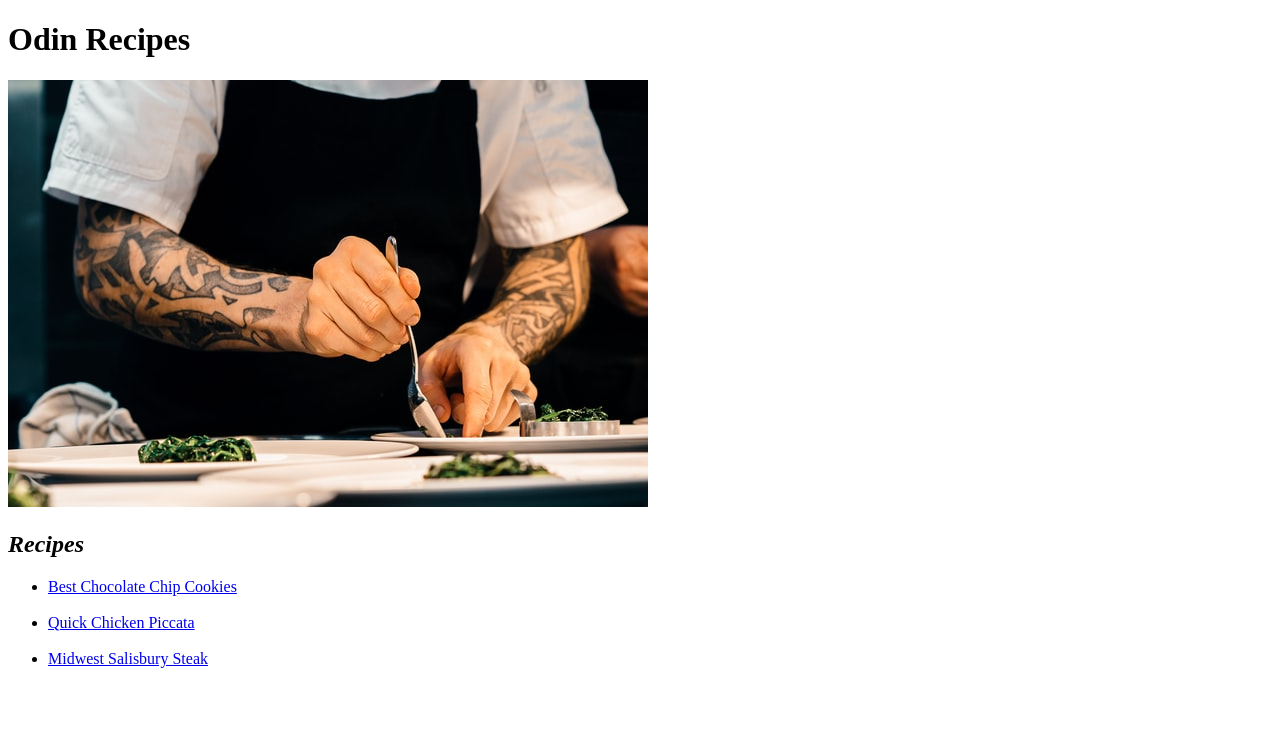
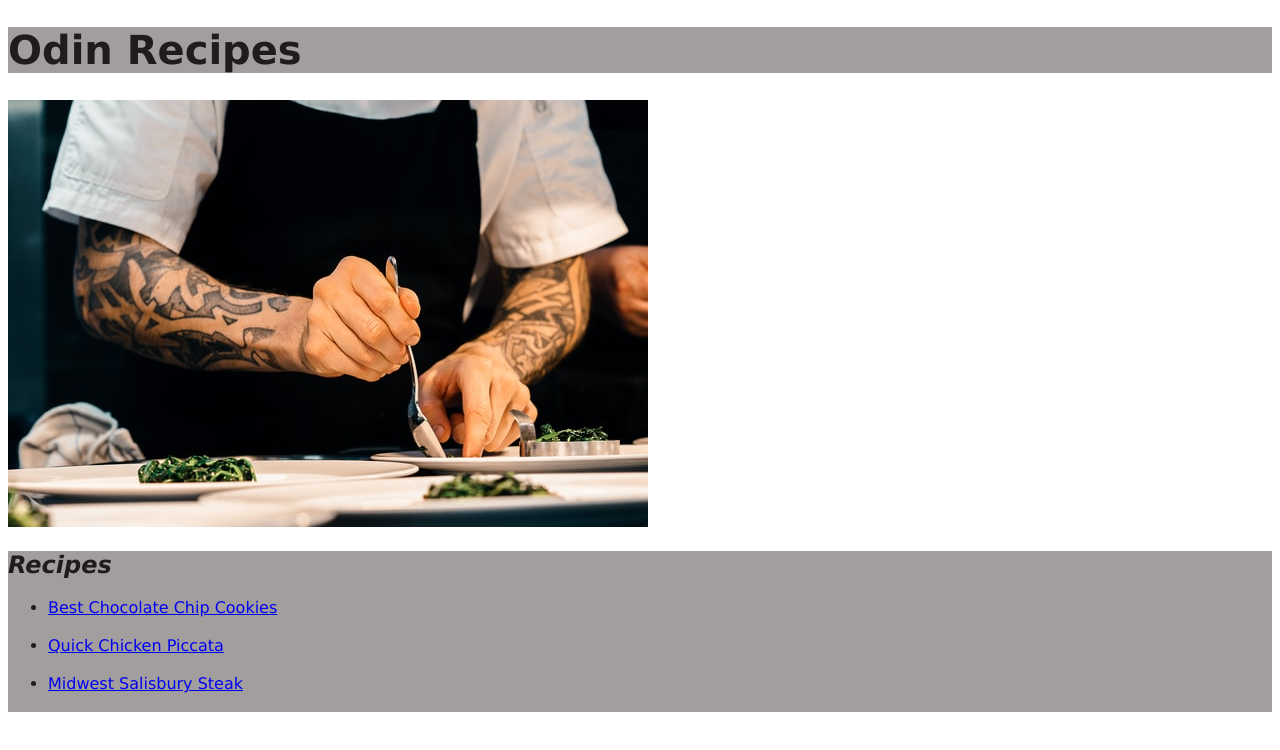
Before and after one commit to Mixel-jm/odin-recipes, a plain HTML site: page index.html in a window 1280 px wide. Drawn offline with Linux system fonts and the light colour scheme.

Commit message:
added css to index.html

```diff
--- a/index.html
+++ b/index.html
@@ -9,9 +9,9 @@
   </head>
 
   <body>
-    <h1>Odin Recipes</h1>
+    <header><h1>Odin Recipes</h1></header>
       <img src="pictures/chef.jpg" alt="chef that makes a dish in the kitchen">
-
+    <div class="list">
       <h2><em>Recipes</em></h2>
         <ul>
           <li><a href="recipes/best-chocolate-chip-cookies.html">Best Chocolate Chip Cookies</a></li>
@@ -21,6 +21,7 @@
           <li><a href="recipes/midwest-salisbury-steak.html">Midwest Salisbury Steak</a></li>
           <br>
         </ul>
+    </div>
 
   </body>
 </html>
--- a/styles.css
+++ b/styles.css
@@ -0,0 +1,15 @@
+* {
+  font-family: Verdana, Geneva, Tahoma, sans-serif;
+}
+
+header {
+  background-color: rgb(163, 158, 158);
+  color: rgb(31, 28, 28);
+  font-size: 20px;
+}
+
+.list {
+  background-color: rgb(163, 158, 158);
+  color: rgb(31, 28, 28);
+  font-size: 16px;
+}
```
Lines whose indentation alone changed are shown as unchanged.
